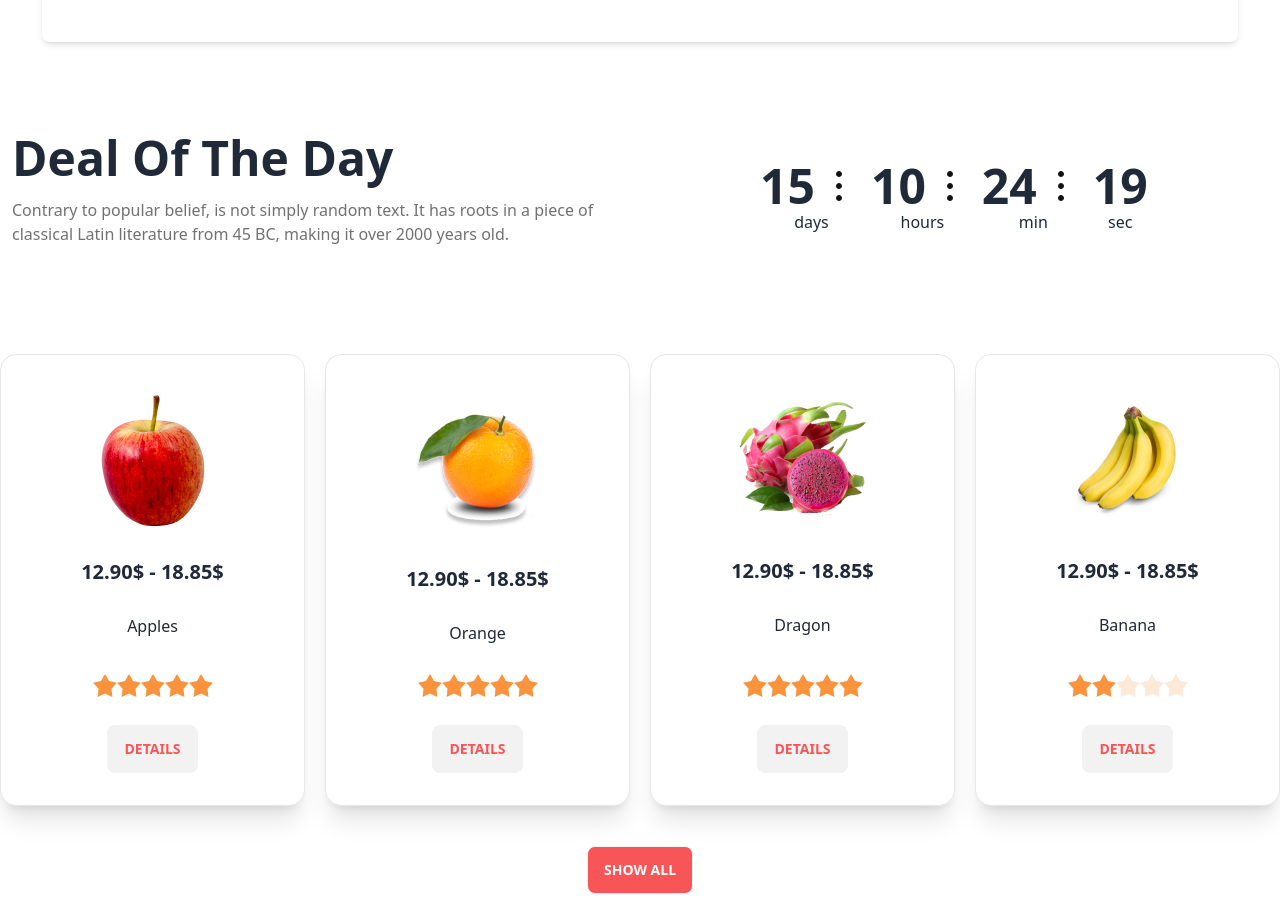
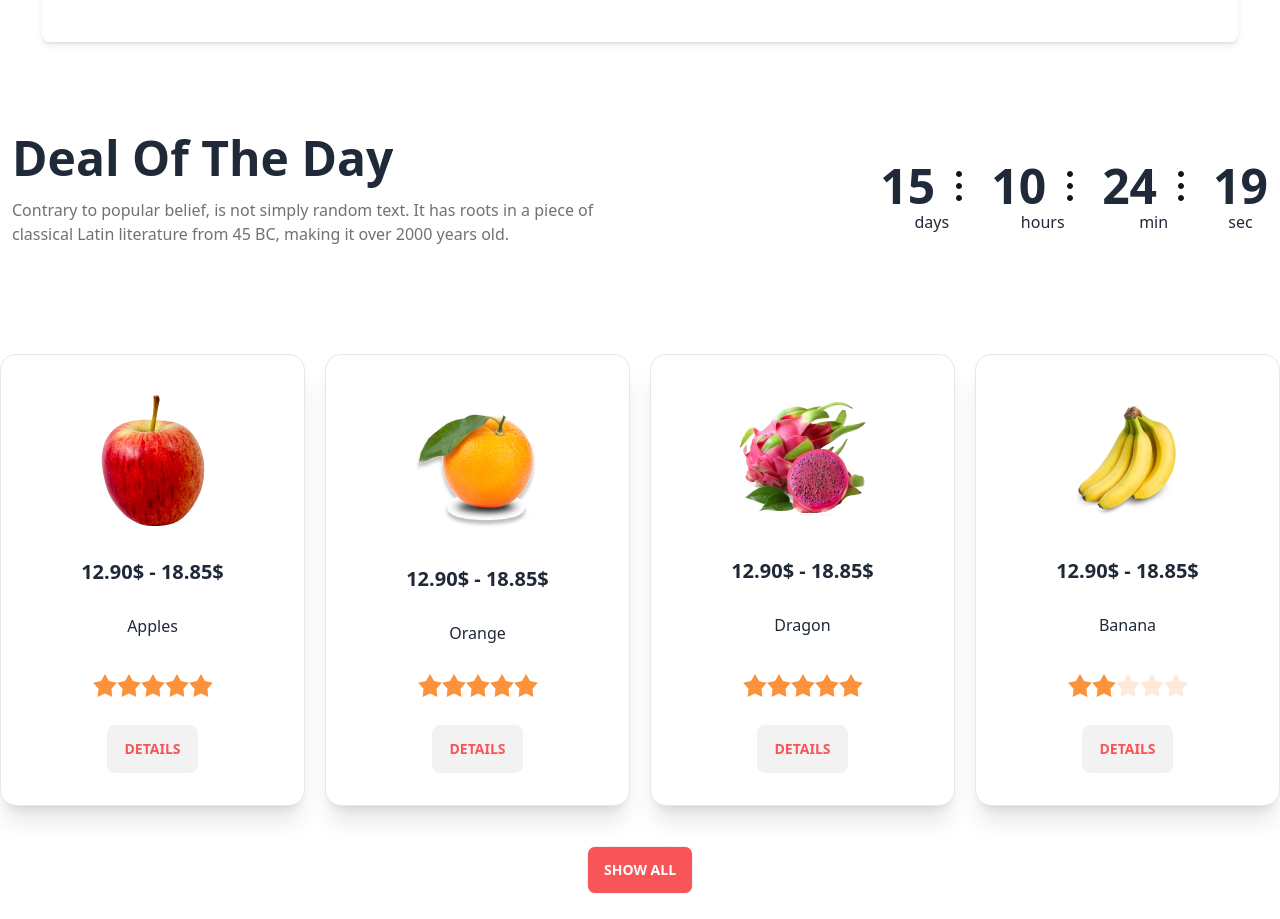
Before and after one commit to mdshakil04/farsk-fruits, a plain HTML site: page index.html in a window 1280 px wide. Shown: the part 920-1839 px from the top of the page. Drawn offline with nearby package versions, Linux system fonts and the light colour scheme.

Commit message:
Little bit changes

```diff
--- a/index.html
+++ b/index.html
@@ -188,7 +188,7 @@
     <main class="max-w-screen-2xl  mx-auto">
       <!-- Deal Of The Day Start here -->
       <section>
-          <div class="grid md:grid-cols-1 lg:grid-cols-2 justify-between items-center lg:gap-60 my-20 p-3 ">
+          <div class="grid md:flex justify-between  items-center my-20 p-3 ">
             <div class="mb-4">
               <h2 class="font-extrabold text-5xl mb-4">Deal Of The Day</h2>
               <p class=" lg:w-[600px]  md:font-medium text-[#12121299]">Contrary to popular belief, is not simply random text. It has roots in a piece of classical Latin literature from 45 BC, making it over 2000 years old.</p>
@@ -196,7 +196,7 @@
             <!--
                Date Countdown Which is collected from Daisy UI
              -->
-            <div>
+            <div class="">
               <div class="grid grid-flow-col lg:gap-2 text-center auto-cols-max ">
                 <div class="flex flex-col">
                   <span class="countdown lg:font-extrabold font-semibold text-5xl">
```
